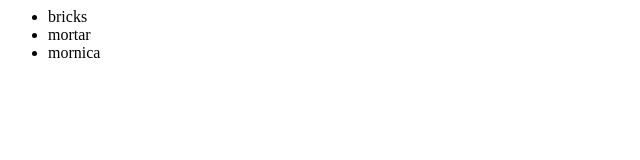
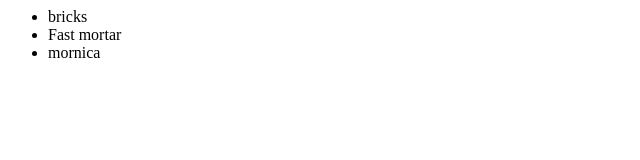
Before and after one commit to YukeChen/GitTest, a plain HTML site: page index.html in a window 1280 px wide. Shown: the full height of the page, 0-640 px from the left. Drawn offline with Linux system fonts and the light colour scheme.

Commit message:
modify index.html

```diff
--- a/index.html
+++ b/index.html
@@ -3,7 +3,7 @@
 	<div>
 		<ul>
 			<li>bricks</li>
-			<li>mortar</li>
+			<li>Fast mortar</li>
 			<li>mornica</li>
 		</ul>
 	</div>
```
